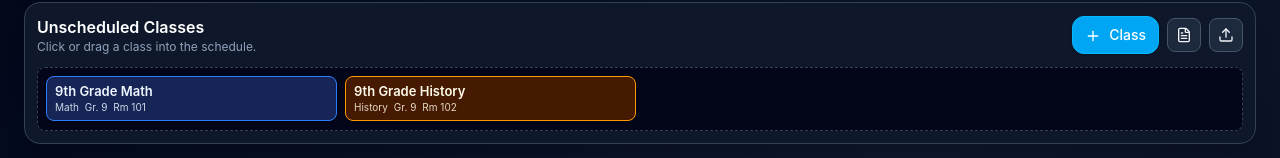
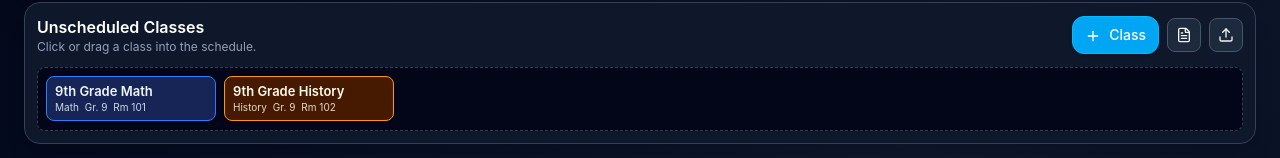
Before and after one commit to ChristianInfluence/school-scheduler, a React (Vite) app: page / in a window 1280 px wide. Shown: the part 212-370 px from the top of the page. Built offline with nearby package versions, Linux system fonts and the light colour scheme.

Commit message:
Pack unscheduled class tray tighter

```diff
--- a/src/App.jsx
+++ b/src/App.jsx
@@ -1602,7 +1602,7 @@ export default function MasterSchoolSchedulerPrototype() {
               }}
             >
               {unscheduled.length ? (
-                <div className="grid gap-2 sm:grid-cols-2 lg:grid-cols-3 xl:grid-cols-4 2xl:grid-cols-5">
+                <div className="grid grid-cols-[repeat(auto-fill,minmax(140px,170px))] gap-2">
                   {unscheduled.map((cls) => (
                     <ClassCard
                       key={cls.id}
```
